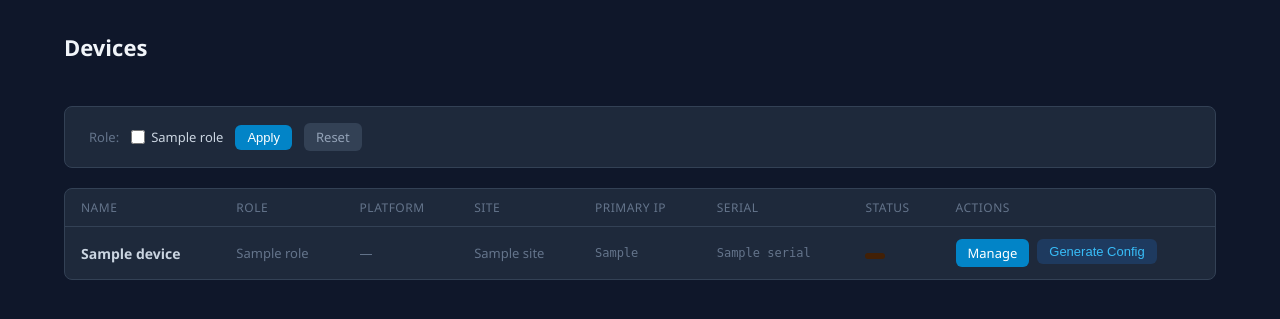
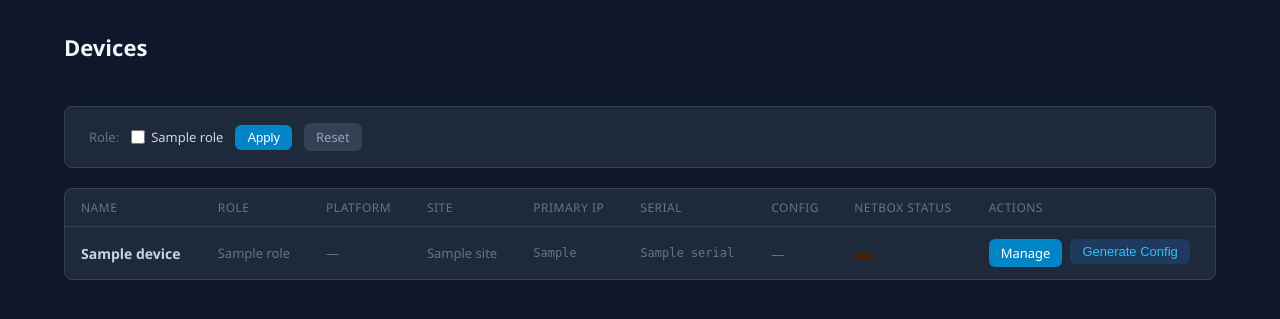
Before and after one commit to valera01021996/ztp, a FastAPI app: template ztp/templates/ui/devices.html in a window 1280 px wide. Shown: the part 56-375 px from the top of the page. Run offline with FastAPI, Linux system fonts and the light colour scheme; the template is opened without the code that fills it: most values are stand-ins (such as "Sample title", 1, 10 or a date in 2020).

Commit message:
show config lifecycle tag in devices table

```diff
--- a/inventory.yml
+++ b/inventory.yml
@@ -612,6 +612,7 @@
     rackface: front
     height: 1
     status: active
+    deployed: true  # уже в PROD
 
     interfaces:
       - name: Ethernet1
--- a/ztp/templates/ui/devices.html
+++ b/ztp/templates/ui/devices.html
@@ -33,7 +33,8 @@
                 <th>Site</th>
                 <th>Primary IP</th>
                 <th>Serial</th>
-                <th>Status</th>
+                <th>Config</th>
+                <th>NetBox Status</th>
                 <th>Actions</th>
             </tr>
         </thead>
@@ -49,10 +50,18 @@
                 </td>
                 <td class="meta" style="font-family: monospace; font-size: 12px;">{{ d.serial or '—' }}</td>
                 <td>
-                    <span class="badge badge-{% if d.status.value == 'active' %}approved{% else %}pending{% endif %}">
-                        {{ d.status.label if d.status else '—' }}
-                    </span>
+                    {% set tag_slugs = d.tags | map(attribute='slug') | list %}
+                    {% if 'config-deployed' in tag_slugs %}
+                        <span class="badge" style="background:#0a2e1a; color:#4ade80;">config-deployed</span>
+                    {% elif 'day0-deployed' in tag_slugs %}
+                        <span class="badge" style="background:#0c1a2e; color:#38bdf8;">day0-deployed</span>
+                    {% elif 'config-pending' in tag_slugs %}
+                        <span class="badge" style="background:#2a1a00; color:#fb923c;">config-pending</span>
+                    {% else %}
+                        <span class="meta">—</span>
+                    {% endif %}
                 </td>
+                <td><span class="badge badge-{% if d.status.value == 'active' %}approved{% else %}pending{% endif %}" style="font-size:11px;">{{ d.status.label if d.status else '—' }}</span></td>
                 <td style="display: flex; gap: 8px; flex-wrap: wrap;">
                     <a href="/ui/devices/{{ d.name }}" class="btn btn-primary btn-sm">Manage</a>
                     <form method="post" action="/ui/generate/{{ d.name }}" style="display:inline;">
```
